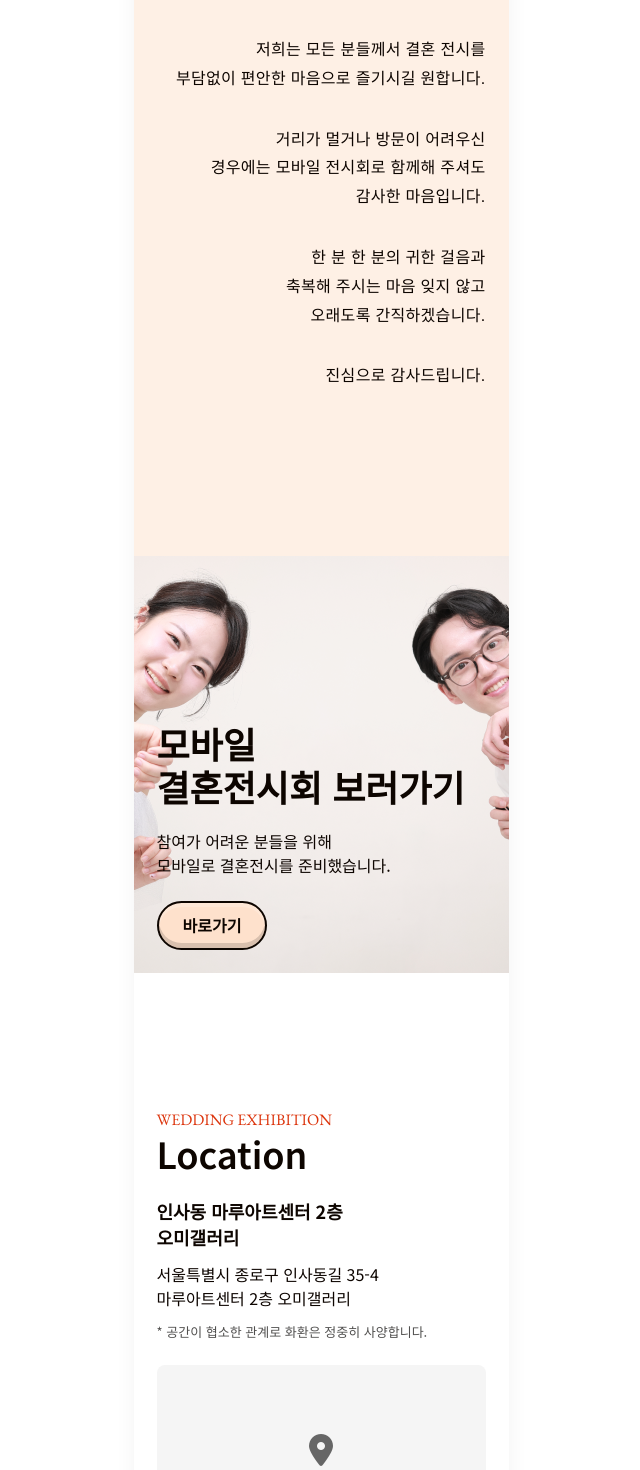
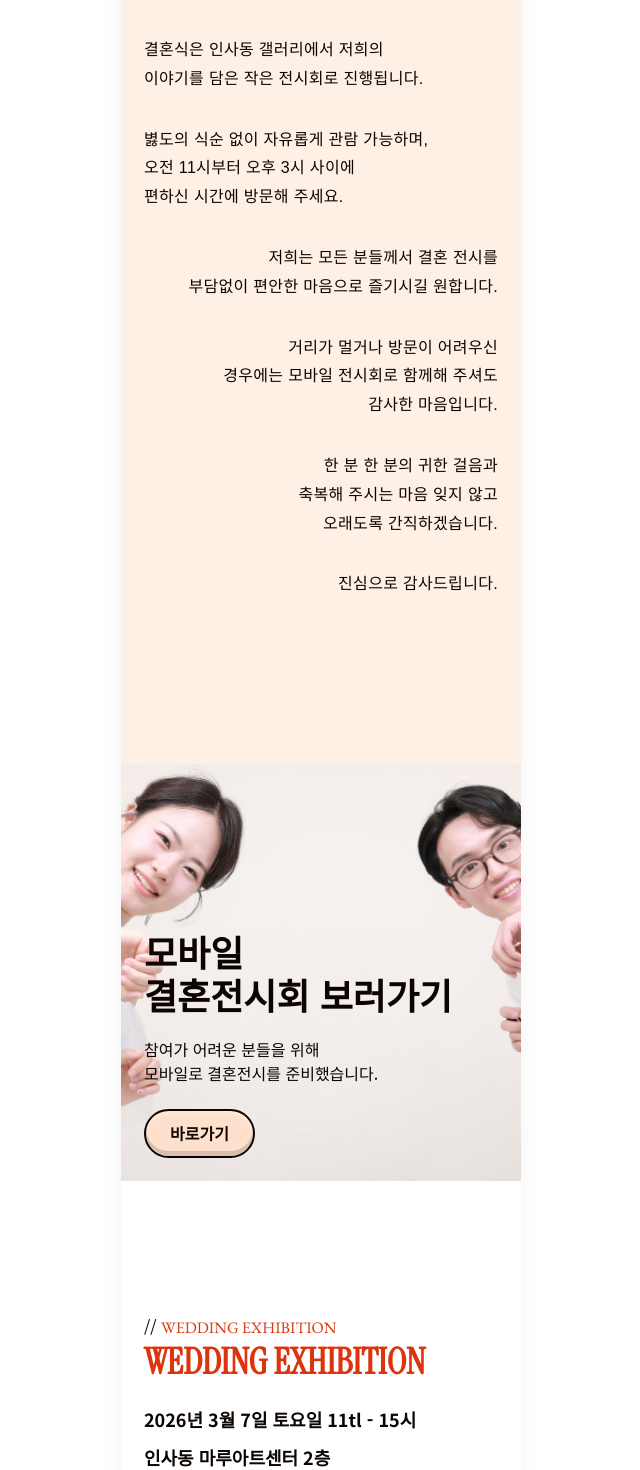
Before and after one commit to rowanna/wedding-invitation, a Vue app: page / in a window 1280 px wide. Shown: the part 1220-2690 px from the top of the page, without its empty margins (319-959 px from the left). Built offline with nearby package versions, Linux system fonts and the light colour scheme.

Commit message:
Remove: remove date section

```diff
--- a/src/App.vue
+++ b/src/App.vue
@@ -2,7 +2,7 @@
 import HeroSection from "@/components/wedding/HeroSection.vue";
 import LocationSection from "@/components/wedding/LocationSection.vue";
 import WayToComeSection from "@/components/wedding/WayToComeSection.vue";
-import DateSection from "@/components/wedding/DateSection.vue";
+// import DateSection from "@/components/wedding/DateSection.vue";
 import MealSection from "@/components/wedding/MealSection.vue";
 import CommentSection from "@/components/wedding/CommentSection.vue";
 import ContributionSection from "@/components/wedding/ContributionSection.vue";
@@ -17,7 +17,7 @@ import IntroSection from "@/components/wedding/IntroSection.vue";
     <GoToExhibitionSection />
   <LocationSection />
   <WayToComeSection />
-  <DateSection />
+  // <DateSection />
   <MealSection />
   <ContributionSection />
 
--- a/src/assets/main.css
+++ b/src/assets/main.css
@@ -31,7 +31,7 @@ body {
 }
 
 #app {
-  max-width: 375px;
+  max-width: 400px;
   margin: 0 auto;
   min-height: 100vh;
   position: relative;
--- a/src/components/wedding/CommentSection.vue
+++ b/src/components/wedding/CommentSection.vue
@@ -4,6 +4,18 @@
   </div>
   <section class="section light-bg">
     <div class="container">
+    <div class="comment">
+    <p v-reveal class="fadeTarget">
+    결혼식은 인사동 갤러리에서 저희의<br />
+    이야기를 담은 작은 전시회로 진행됩니다.
+    </p>
+
+    <p v-reveal class="fadeTarget">볋도의 식순 없이 자유롭게 관람 가능하며,<br />
+    오전 11시부터 오후 3시 사이에<br />
+    편하신 시간에 방문해 주세요.
+    </p>
+    </div>
+
       <p v-reveal class="fadeTarget">
         저희는 모든 분들께서 결혼 전시를<br />
         부담없이 편안한 마음으로 즐기시길 원합니다.
@@ -34,4 +46,7 @@ p {
   letter-spacing: 0.02rem;
   margin-bottom: 2rem;
 }
+.comment p {
+    text-align: left;
+}
 </style>
--- a/src/components/wedding/IntroSection.vue
+++ b/src/components/wedding/IntroSection.vue
@@ -62,7 +62,7 @@ onMounted(() => {
   min-width: 100vw;
   width: 100%;
   height: 100%;
-  max-width: 375px;
+  max-width: 400px;
   background-color: var(--color-light);
   display: flex;
   justify-content: center;
--- a/src/components/wedding/LocationSection.vue
+++ b/src/components/wedding/LocationSection.vue
@@ -2,10 +2,13 @@
   <section class="section">
     <div class="container">
       <div>
-        <span class="point-text">WEDDING EXHIBITION</span>
-        <h2 class="">Location</h2>
+        // <span class="point-text">WEDDING EXHIBITION</span>
+        <h2 class="">WEDDING EXHIBITION</h2>
 
         <div class="adress-container">
+          <h3>
+            2026년 3월 7일 토요일 11tl - 15시
+          </h3>
           <h3>
             인사동 마루아트센터 2층<br />
             오미갤러리
@@ -15,6 +18,11 @@
             마루아트센터 2층 오미갤러리
           </p>
           <span>* 공간이 협소한 관계로 화환은 정중히 사양합니다.</span>
+    <span>
+        * 시간이 따로 정해져 있지 않지만 아래의 시간에 맞춰 방문을 권장합니다. <br />
+        *11:00-13:00 (가족) <br />
+        *13:00-15:00 (지인, 동료, 친구) <br />
+      </span>
         </div>
         <div class="map-container w-full mb-[40px]">
           <div class="map-placeholder">
@@ -44,6 +52,8 @@ h2 {
   font-weight: 600;
   letter-spacing: 1%;
   margin-bottom: 24px;
+font-family: var(--font-serif2);
+  color: var(--color-red);
 }
 .adress-container {
   display: flex;
```
